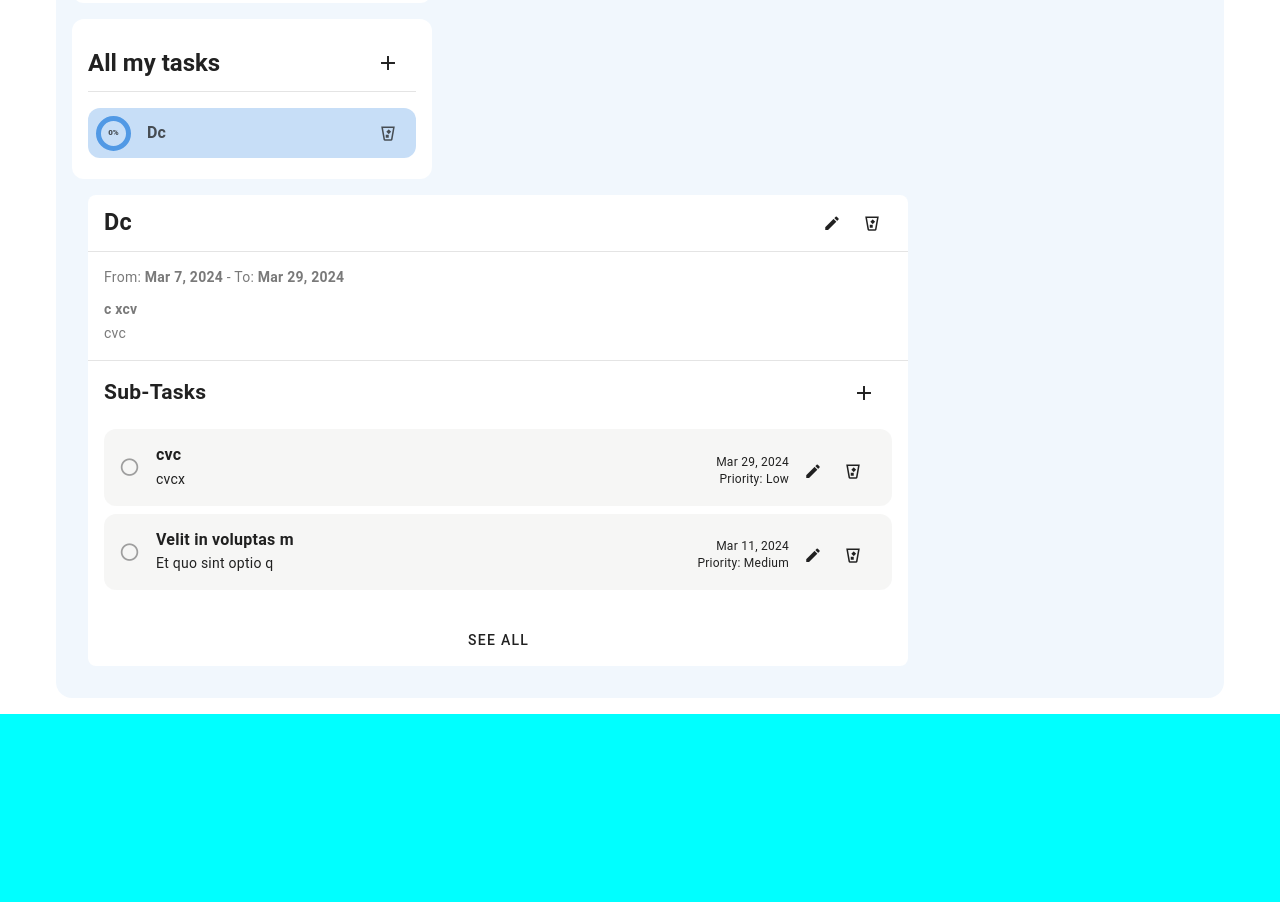
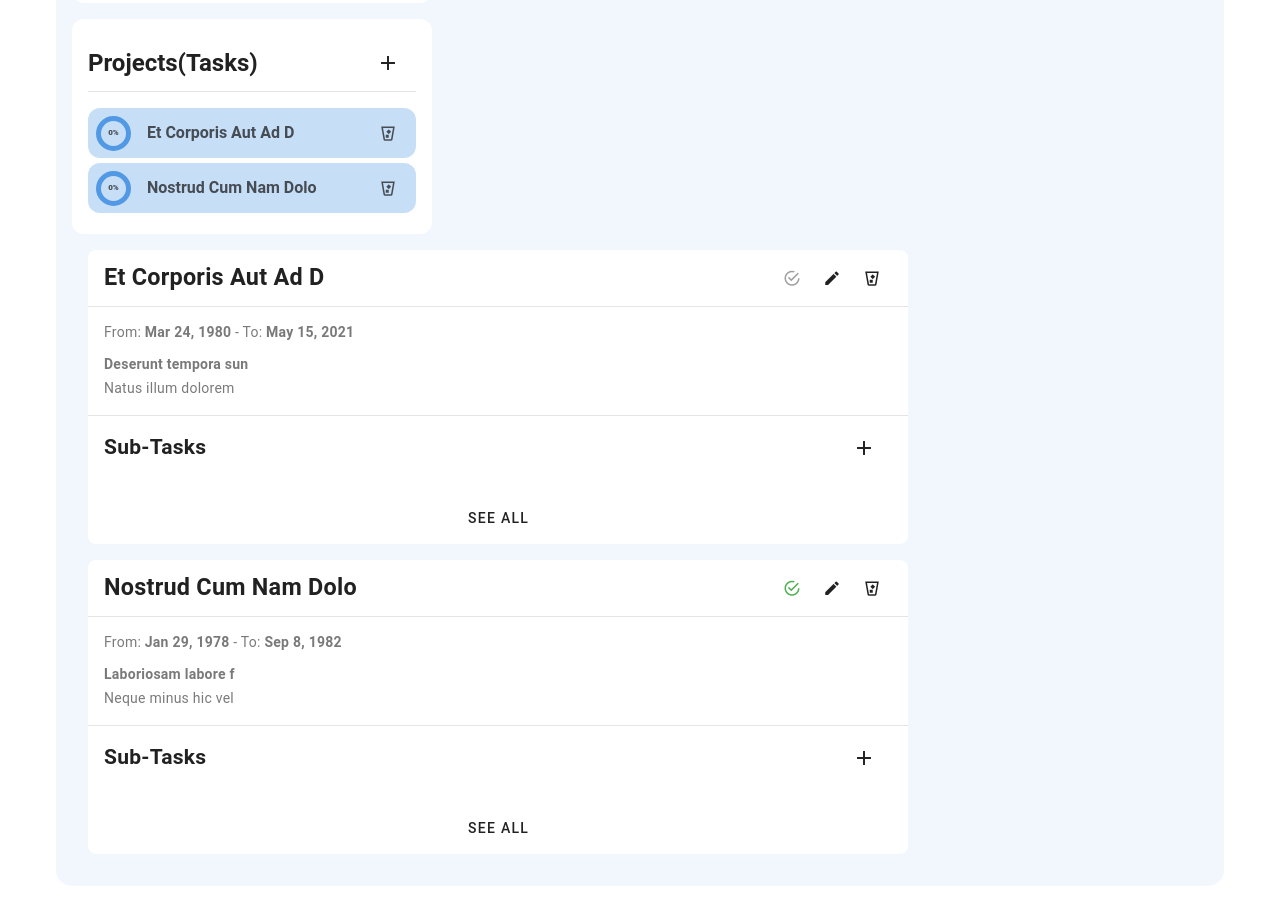
Before and after one commit to eddremonts86/To-Do, a Vue app: page / in a window 1280 px wide. Shown: the part 500-1402 px from the top of the page. Before the commit the page ends 1214 px from the top, so only its background shows below. Built offline with nearby package versions, Linux system fonts and the light colour scheme; data requests are answered from the project's data file.

Commit message:
refactor(app): adding projects status

```diff
--- a/dataBase.json
+++ b/dataBase.json
@@ -1,33 +1,25 @@
 {
   "projects": [
     {
-      "name": "dc",
-      "subTitle": "c xcv",
-      "startDate": "2024-03-07",
-      "endDate": "2024-03-29",
+      "id": "0126",
+      "name": "Et corporis aut ad d",
+      "subTitle": "Deserunt tempora sun",
+      "startDate": "1980-03-24",
+      "endDate": "2021-05-15",
+      "priority": "",
+      "description": "Natus illum dolorem",
+      "status": false
+    },
+    {
+      "id": "a60e",
+      "name": "Nostrud cum Nam dolo",
+      "subTitle": "Laboriosam labore f",
+      "startDate": "1978-01-29",
+      "endDate": "1982-09-08",
       "priority": "Medium",
-      "description": "cvc",
-      "id": "8ca4"
+      "description": "Neque minus hic vel ",
+      "status": true
     }
   ],
-  "tasks": [
-    {
-      "name": "cvc",
-      "subTitle": "cvcx",
-      "projectId": "8ca4",
-      "priority": "Low",
-      "description": "cvcx",
-      "date": "2024-03-29",
-      "id": "9be0"
-    },
-    {
-      "name": "Velit in voluptas m",
-      "subTitle": "Et quo sint optio q",
-      "projectId": "8ca4",
-      "priority": "Medium",
-      "description": "Nostrud laboriosam ",
-      "date": "2024-03-11",
-      "id": "0ec3"
-    }
-  ]
+  "tasks": []
 }
--- a/src/components/projects/Overview.vue
+++ b/src/components/projects/Overview.vue
@@ -49,7 +49,7 @@ const deleteProjectById = async (event: Event, id: string) => {
 <template>
   <div class="pa-4">
     <div class="d-flex justify-center align-center">
-      <h2>All my tasks</h2>
+      <h2 @click="router.push({ name: 'home' })">Projects(Tasks)</h2>
       <v-spacer />
       <formsDialog
         :items="items"
--- a/src/components/tasks/TasksByProjects.vue
+++ b/src/components/tasks/TasksByProjects.vue
@@ -65,6 +65,15 @@ const updateProjects = async (data: Projects) => {
       <v-card-title class="d-flex justify-center align-center">
         <h3 class="projects-name">{{ project.name }}</h3>
         <v-spacer />
+        <v-btn
+          icon
+          flat
+          size="small"
+          variant="text"
+          @click="updateProjects({ ...project, status: !project.status })"
+        >
+          <v-icon :color="project.status ? 'green darken-4' : 'grey darken-4'">mdi-checkbox-marked-circle-outline</v-icon>
+        </v-btn>
         <formsDialog
           :key="project.id"
           :items="itemsProjects"
```
Also changed, not shown: 2 other files (tests, documents, lock files or other folders).
